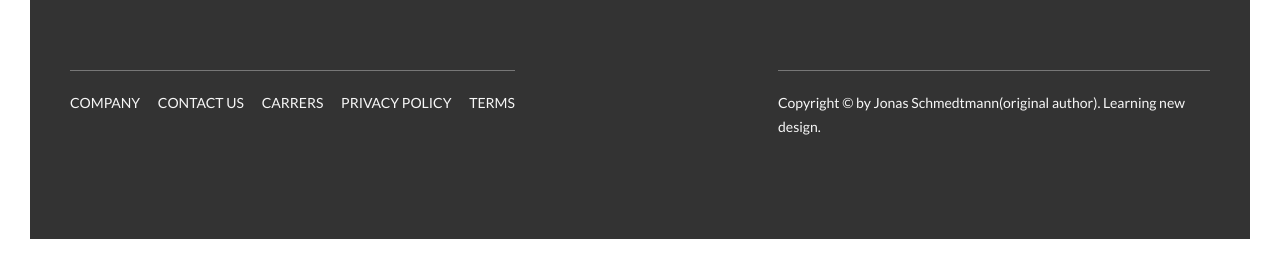
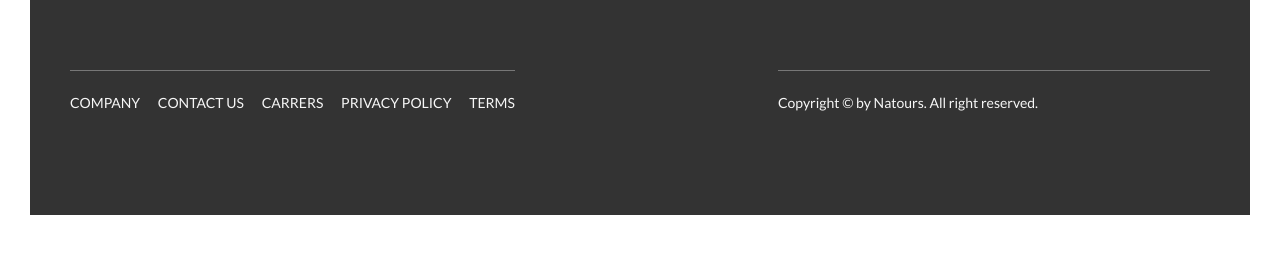
Before and after one commit to kmhmubin/Nature-Tour-Theme, a website: page index.html in a window 1280 px wide. Shown: the part 5842-6111 px from the top of the page. After the commit the page ends 6087 px from the top, so only its background shows below. Drawn offline with Linux system fonts and the light colour scheme.

Commit message:
quick bug fix

```diff
--- a/index.html
+++ b/index.html
@@ -384,7 +384,7 @@
             </div>
             <div class="col-1-of-2">
                 <p class="footer__copyright">
-                    Copyright &copy; by Jonas Schmedtmann(original author). Learning new design.
+                    Copyright &copy; by Natours. All right reserved.
                 </p>
             </div>
         </div>
```
